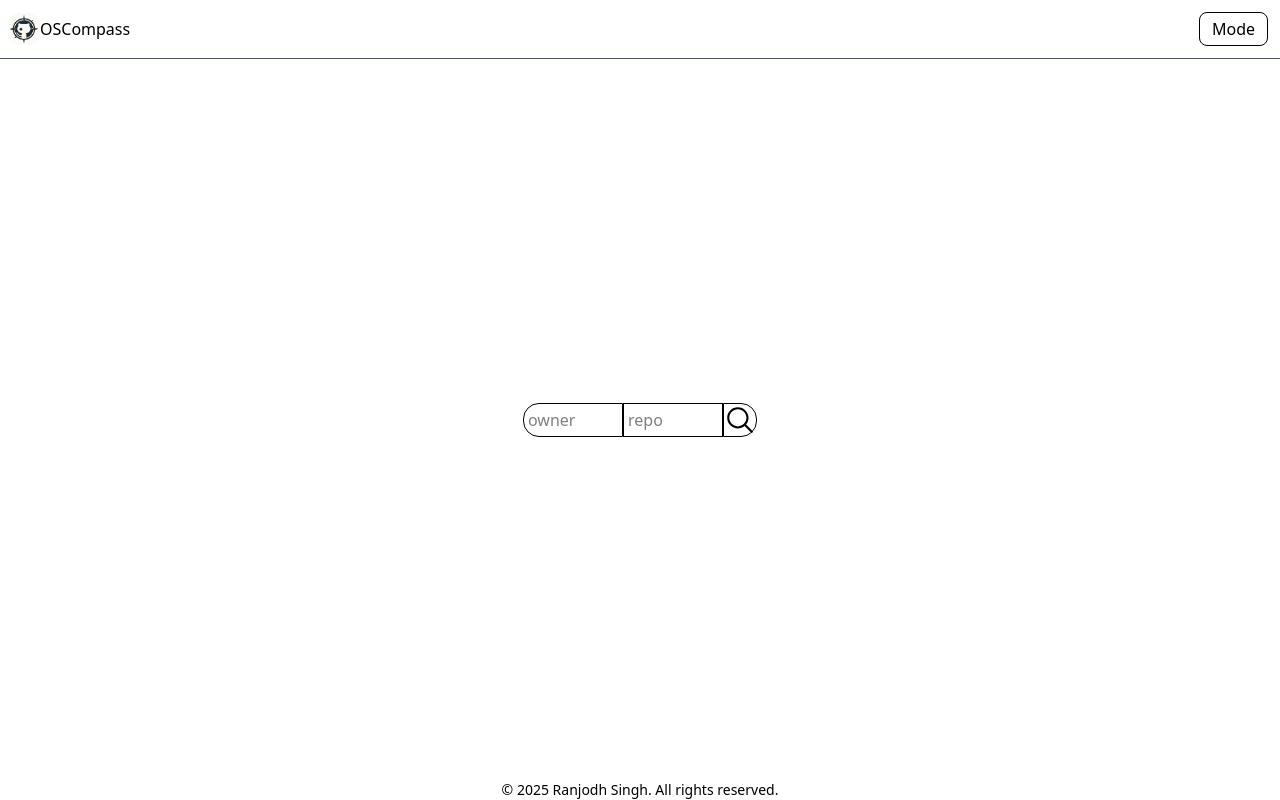
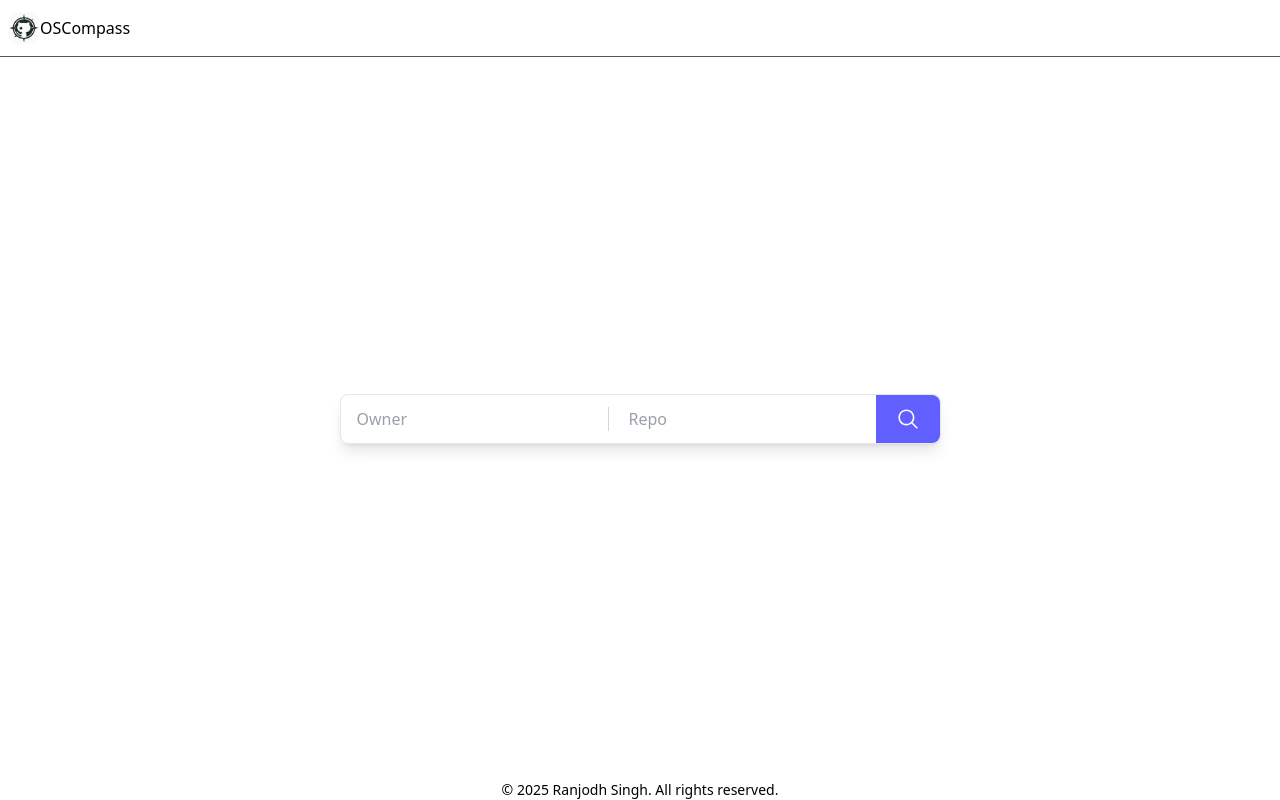
Before and after one commit to ranjodhsingh1729/OSCompass, a React (Vite) app: page / in a window 1280 px wide. Built offline with nearby package versions, Linux system fonts and the light colour scheme.

Commit message:
Added Suggestions in Main Search Element

```diff
--- a/package.json
+++ b/package.json
@@ -11,6 +11,7 @@
   },
   "dependencies": {
     "@tailwindcss/vite": "^4.1.11",
+    "axios": "^1.11.0",
     "lucide-react": "^0.539.0",
     "react": "^19.1.1",
     "react-dom": "^19.1.1",
--- a/src/Landing.jsx
+++ b/src/Landing.jsx
@@ -1,47 +1,143 @@
-import { useRef } from "react";
+import { useRef, useState, useEffect } from "react";
+import Suggestions from "./suggesions";
 
 export default function Landing(props) {
   const ownerRef = useRef();
   const repoRef = useRef();
+
+  const [ownerQuery, setOwnerQuery] = useState("");
+  const [repoQuery, setRepoQuery] = useState("");
+  const [ownerSuggestions, setOwnerSuggestions] = useState([]);
+  const [repoSuggestions, setRepoSuggestions] = useState([]);
+  const [ownerFocused, setOwnerFocused] = useState(false);
+  const [repoFocused, setRepoFocused] = useState(false);
 
   const handleSubmit = (e) => {
     e.preventDefault();
     props.callback(ownerRef.current.value, repoRef.current.value);
   };
 
+  // Fetch owners
+  useEffect(() => {
+    if (!ownerQuery) {
+      setOwnerSuggestions([]);
+      return;
+    }
+    const debounce = setTimeout(async () => {
+      const users = await Suggestions.searchUsers(ownerQuery);
+      setOwnerSuggestions(users);
+    }, 400);
+    return () => clearTimeout(debounce);
+  }, [ownerQuery]);
+
+  // Fetch repos
+  useEffect(() => {
+    if (!repoQuery || !ownerRef.current?.value) {
+      setRepoSuggestions([]);
+      return;
+    }
+    const debounce = setTimeout(async () => {
+      const repos = await Suggestions.searchRepos(
+        ownerRef.current.value,
+        repoQuery
+      );
+      setRepoSuggestions(repos);
+    }, 400);
+    return () => clearTimeout(debounce);
+  }, [repoQuery]);
+
   return (
-    <div className="">
+    <div>
       <form
         onSubmit={handleSubmit}
-        className="flex items-center"
+        className="flex items-center bg-white rounded-lg shadow-lg border border-gray-200"
       >
+        {/* Owner input */}
+        <div className="relative">
           <input
-          className="w-25 border border-black px-1 py-1 rounded-l-2xl"
+            className="flex-grow w-full px-4 py-3 text-gray-700 leading-tight focus:outline-none rounded-l-lg"
             type="text"
             name="owner"
-          placeholder="owner"
+            placeholder="Owner"
             id="owner"
             ref={ownerRef}
+            value={ownerQuery}
+            onChange={(e) => setOwnerQuery(e.target.value)}
+            onFocus={() => setOwnerFocused(true)}
+            onBlur={() => setTimeout(() => setOwnerFocused(false), 150)}
+            autoComplete="off"
           />
+          {ownerFocused && ownerSuggestions.length > 0 && (
+            <ul className="absolute bg-white border mt-1 w-full rounded shadow z-10">
+              {ownerSuggestions.map((user) => (
+                <li
+                  key={user.id}
+                  onClick={() => {
+                    setOwnerQuery(user.login);
+                    ownerRef.current.value = user.login;
+                    setOwnerSuggestions([]);
+                  }}
+                  className="p-2 hover:bg-gray-100 cursor-pointer flex items-center gap-2"
+                >
+                  <img
+                    src={user.avatar_url}
+                    alt=""
+                    className="w-5 h-5 rounded-full"
+                  />
+                  {user.login}
+                </li>
+              ))}
+            </ul>
+          )}
+        </div>
+
+        <div className="h-6 border-l border-gray-300 mx-1"></div>
+
+        {/* Repo input */}
+        <div className="relative">
           <input
-          className="w-25 border border-black px-1 py-1"
+            className="flex-grow w-full px-4 py-3 text-gray-700 leading-tight focus:outline-none"
             type="text"
             name="repo"
-          placeholder="repo"
+            placeholder="Repo"
             id="repo"
             ref={repoRef}
+            value={repoQuery}
+            onChange={(e) => setRepoQuery(e.target.value)}
+            onFocus={() => setRepoFocused(true)}
+            onBlur={() => setTimeout(() => setRepoFocused(false), 150)}
+            autoComplete="off"
           />
+          {repoFocused && repoSuggestions.length > 0 && (
+            <ul className="absolute bg-white border mt-1 w-full rounded shadow z-10">
+              {repoSuggestions.map((repo) => (
+                <li
+                  key={repo.id}
+                  onClick={() => {
+                    setRepoQuery(repo.name);
+                    repoRef.current.value = repo.name;
+                    setRepoSuggestions([]);
+                  }}
+                  className="p-2 hover:bg-gray-100 cursor-pointer"
+                >
+                  {repo.name}
+                </li>
+              ))}
+            </ul>
+          )}
+        </div>
+
+        {/* Search button */}
         <button
-          className="border border-black rounded-r-2xl border-collapse"
+          className="bg-indigo-500 hover:bg-indigo-600 text-white font-bold py-3 px-5 rounded-r-lg"
           type="submit"
         >
           <svg
             xmlns="http://www.w3.org/2000/svg"
-            x="0px"
-            y="0px"
-            width="32"
-            height="32"
+            width="24"
+            height="24"
             viewBox="0 0 30 30"
+            fill="currentColor"
           >
             <path d="M 13 3 C 7.4886661 3 3 7.4886661 3 13 C 3 18.511334 7.4886661 23 13 23 C 15.396652 23 17.59741 22.148942 19.322266 20.736328 L 25.292969 26.707031 A 1.0001 1.0001 0 1 0 26.707031 25.292969 L 20.736328 19.322266 C 22.148942 17.59741 23 15.396652 23 13 C 23 7.4886661 18.511334 3 13 3 z M 13 5 C 17.430666 5 21 8.5693339 21 13 C 21 17.430666 17.430666 21 13 21 C 8.5693339 21 5 17.430666 5 13 C 5 8.5693339 8.5693339 5 13 5 z"></path>
           </svg>
--- a/src/Navbar.jsx
+++ b/src/Navbar.jsx
@@ -9,11 +9,11 @@ function Navbar(props) {
         ></img>
         <span>OSCompass</span>
       </span>
-      <span className="mx-2 flex justify-between items-center">
+      {/* <span className="mx-2 flex justify-between items-center">
         <button className="mx-1 px-3 py-1 border border-black rounded-lg hover:bg-black hover:text-white">
           Mode
         </button>
-      </span>
+      </span> */}
     </div>
   );
 }
--- /dev/null
+++ b/src/suggesions.js
@@ -0,0 +1,31 @@
+class Suggestions {
+  static async searchUsers(query) {
+    try {
+      const res = await fetch(
+        `https://api.github.com/search/users?q=${query}&per_page=5`
+      );
+      if (!res.ok) throw new Error("Failed to fetch users");
+      const data = await res.json();
+      return data.items || [];
+    } catch (err) {
+      console.error("Error fetching users:", err);
+      return [];
+    }
+  }
+
+  static async searchRepos(owner, query) {
+    try {
+      const res = await fetch(
+        `https://api.github.com/search/repositories?q=${query}+user:${owner}&per_page=5`
+      );
+      if (!res.ok) throw new Error("Failed to fetch repos");
+      const data = await res.json();
+      return data.items || [];
+    } catch (err) {
+      console.error("Error fetching repos:", err);
+      return [];
+    }
+  }
+}
+
+export default Suggestions;
```
Also changed, not shown: 1 other file (tests, documents, lock files or other folders). Lines whose indentation alone changed are shown as unchanged.
